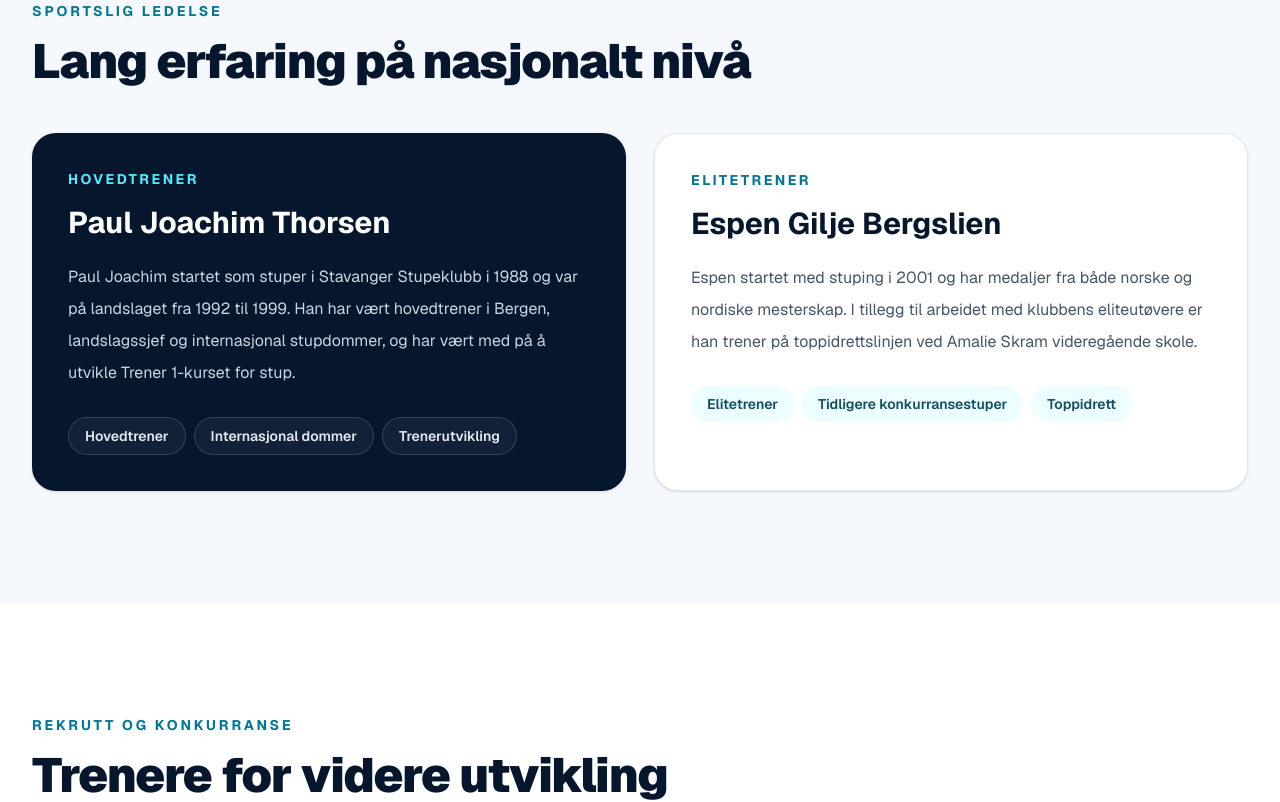
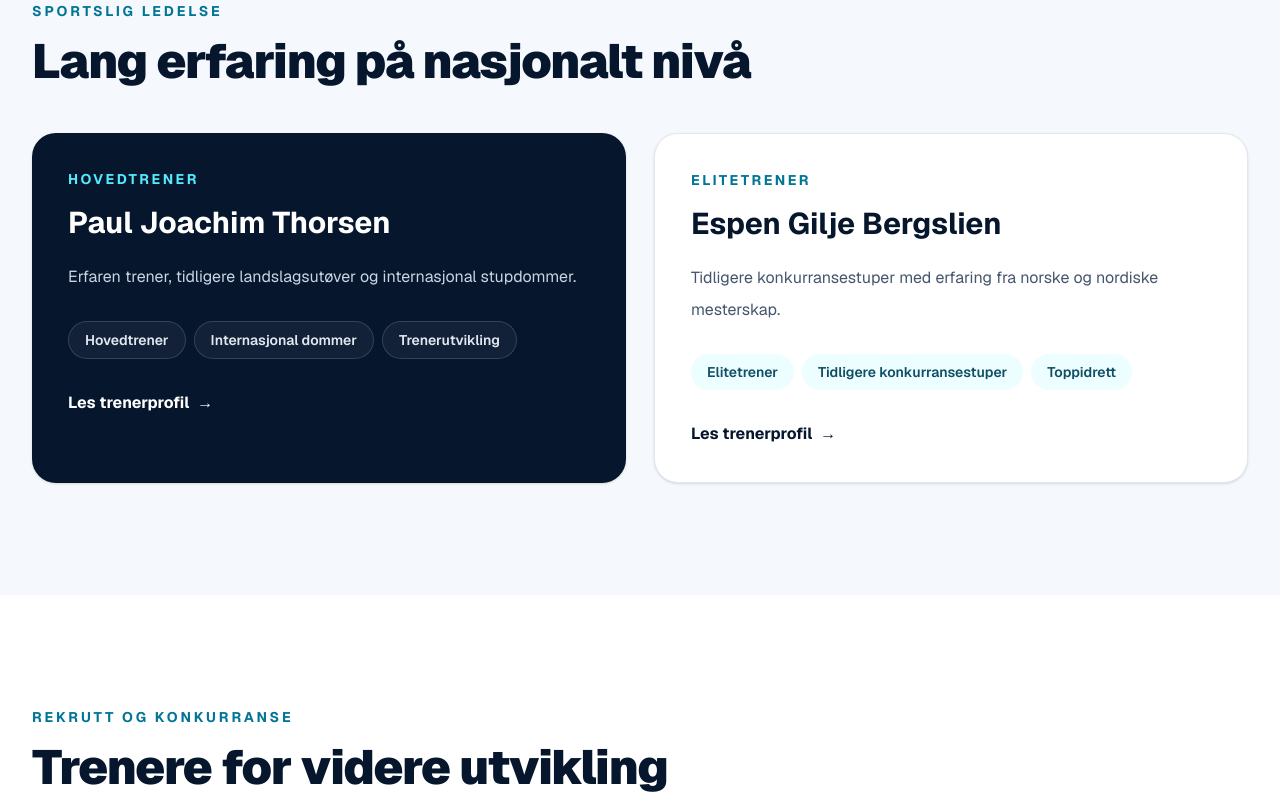
Before and after one commit to PMariusf/bergen-stupeklubb, a Next.js app: page /trenere in a window 1280 px wide. Shown: the part 840-1642 px from the top of the page. Built offline with nearby package versions, Linux system fonts and the light colour scheme; no server answers.

Commit message:
feat: add CMS-ready trainer profiles

```diff
--- /dev/null
+++ b/app/trenere/[slug]/page.tsx
@@ -0,0 +1,141 @@
+import type { Metadata } from "next";
+import Image from "next/image";
+import Link from "next/link";
+import { notFound } from "next/navigation";
+import { getLeadCoach, leadCoaches } from "@/lib/coaches";
+
+type CoachPageProps = {
+  params: Promise<{ slug: string }>;
+};
+
+function initials(name: string) {
+  return name
+    .split(" ")
+    .slice(0, 2)
+    .map((part) => part[0])
+    .join("");
+}
+
+export function generateStaticParams() {
+  return leadCoaches.map((coach) => ({ slug: coach.slug }));
+}
+
+export async function generateMetadata({
+  params,
+}: CoachPageProps): Promise<Metadata> {
+  const { slug } = await params;
+  const coach = getLeadCoach(slug);
+
+  if (!coach) {
+    return { title: "Trener ikke funnet" };
+  }
+
+  return {
+    title: coach.name,
+    description: coach.intro,
+    alternates: {
+      canonical: `/trenere/${coach.slug}`,
+    },
+  };
+}
+
+export default async function CoachProfilePage({ params }: CoachPageProps) {
+  const { slug } = await params;
+  const coach = getLeadCoach(slug);
+
+  if (!coach) {
+    notFound();
+  }
+
+  return (
+    <article className="bg-white">
+      <header className="relative isolate overflow-hidden bg-[#06162d] text-white">
+        <div className="absolute -right-24 top-0 -z-10 h-80 w-80 rounded-full bg-cyan-400/10 blur-3xl" />
+        <div className="mx-auto grid max-w-7xl items-center gap-10 px-5 py-16 lg:grid-cols-[1fr_22rem] lg:px-8 lg:py-24">
+          <div>
+            <Link
+              href="/trenere"
+              className="inline-flex items-center gap-2 font-bold text-cyan-300 transition hover:text-cyan-200"
+            >
+              <span aria-hidden="true">←</span>
+              Tilbake til trenerteamet
+            </Link>
+            <p className="mt-10 text-sm font-bold uppercase tracking-[0.2em] text-cyan-300">
+              {coach.role}
+            </p>
+            <h1 className="mt-4 text-5xl font-black leading-tight tracking-tight sm:text-6xl">
+              {coach.name}
+            </h1>
+            <p className="mt-6 max-w-2xl text-lg leading-8 text-slate-300">
+              {coach.intro}
+            </p>
+          </div>
+
+          <div
+            className="flex aspect-square max-w-xs items-center justify-center rounded-full border border-white/15 bg-white/5 text-7xl font-black text-cyan-300 shadow-2xl"
+            aria-hidden="true"
+          >
+            {initials(coach.name)}
+          </div>
+        </div>
+      </header>
+
+      <div className="mx-auto grid max-w-7xl gap-12 px-5 py-16 lg:grid-cols-[1fr_22rem] lg:px-8 lg:py-24">
+        <div>
+          <h2 className="text-3xl font-black tracking-tight text-[#06162d] sm:text-4xl">
+            Erfaring og rolle
+          </h2>
+          <div className="mt-7 space-y-6 text-lg leading-8 text-slate-700">
+            {coach.body.map((paragraph) => (
+              <p key={paragraph}>{paragraph}</p>
+            ))}
+          </div>
+
+          <div className="relative mt-12 aspect-[16/9] overflow-hidden rounded-[2rem] bg-slate-100 shadow-lg">
+            <Image
+              src="/images/coach-feedback.webp"
+              alt="Trener som gir veiledning til en utøver ved stupebassenget"
+              fill
+              quality={88}
+              sizes="(min-width: 1024px) 760px, 100vw"
+              className="object-cover"
+            />
+          </div>
+        </div>
+
+        <aside className="h-fit rounded-3xl bg-[#edf5fb] p-7 sm:p-8">
+          <p className="text-sm font-bold uppercase tracking-[0.18em] text-cyan-800">
+            Kompetanse
+          </p>
+          <ul className="mt-6 space-y-4">
+            {coach.specialties.map((specialty) => (
+              <li key={specialty} className="flex gap-3 font-bold text-[#06162d]">
+                <span className="text-cyan-600" aria-hidden="true">✓</span>
+                {specialty}
+              </li>
+            ))}
+          </ul>
+        </aside>
+      </div>
+
+      <section className="bg-cyan-400 py-14">
+        <div className="mx-auto flex max-w-7xl flex-col items-start justify-between gap-7 px-5 md:flex-row md:items-center lg:px-8">
+          <div>
+            <h2 className="text-3xl font-black text-[#06162d]">
+              Usikker på hvilken gruppe som passer?
+            </h2>
+            <p className="mt-2 text-lg text-cyan-950/80">
+              Klubben hjelper deg å finne riktig tilbud.
+            </p>
+          </div>
+          <Link
+            href="/kontakt"
+            className="rounded-full bg-[#06162d] px-7 py-4 font-bold text-white transition hover:bg-[#0b315b]"
+          >
+            Kontakt klubben
+          </Link>
+        </div>
+      </section>
+    </article>
+  );
+}
--- a/app/trenere/page.tsx
+++ b/app/trenere/page.tsx
@@ -1,37 +1,18 @@
 import type { Metadata } from "next";
 import Image from "next/image";
 import Link from "next/link";
+import {
+  competitionCoaches,
+  divingSchoolCoaches,
+  leadCoaches,
+  specialCoaches,
+} from "@/lib/coaches";
 
 export const metadata: Metadata = {
   title: "Våre trenere",
   description:
     "Møt trenerteamet i Bergen Stupeklubb og se hvem som følger opp de ulike treningsgruppene.",
 };
-
-const competitionCoaches = [
-  { name: "Claus Gundersen jr.", role: "Rekrutt" },
-  { name: "Trygve Pedersen", role: "Rekrutt og elite" },
-  { name: "Vårin Renate Andvik Holm", role: "Rekrutt" },
-  { name: "Julie Synnøve Thorsen", role: "Rekrutt" },
-  { name: "Oda Prestegård Finne", role: "Rekrutt" },
-];
-
-const divingSchoolCoaches = [
-  { name: "Vera Valentina Hvidsten", role: "Nybegynnere" },
-  { name: "Marko Borojevic", role: "Nybegynnere" },
-  { name: "Anna Wæhle", role: "Nybegynnere" },
-  { name: "Jone Antonsen Holmelid", role: "Nybegynnere" },
-  { name: "Jonas Erik Thorsen", role: "Nybegynnere" },
-  { name: "Amalie Kupka", role: "Nybegynnere" },
-  { name: "Caroline Sofie Kupka", role: "Videregående" },
-  { name: "Anne Sofie Holm", role: "Stupskolen" },
-  { name: "Henrik Skomsvoll", role: "Stupskolen" },
-  { name: "Synne Pedersen Drægri", role: "Stupskolen" },
-  { name: "Sienna Pambo Sunnfør", role: "Stupskolen" },
-  { name: "Isak Børslien", role: "Stupskolen" },
-  { name: "Tuva Tveit-Sletten", role: "Stupskolen" },
-  { name: "Pia Tveit-Sletten", role: "Stupskolen" },
-];
 
 function initials(name: string) {
   return name
@@ -130,60 +111,69 @@ export default function CoachesPage() {
           </header>
 
           <div className="mt-12 grid gap-7 lg:grid-cols-2">
-            <article className="rounded-3xl bg-[#06162d] p-7 text-white shadow-sm sm:p-9">
-              <p className="text-sm font-bold uppercase tracking-[0.18em] text-cyan-300">
-                Hovedtrener
+            {leadCoaches.map((coach, index) => (
+              <article
+                key={coach.slug}
+                className={
+                  index === 0
+                    ? "rounded-3xl bg-[#06162d] p-7 text-white shadow-sm sm:p-9"
+                    : "rounded-3xl border border-slate-200 bg-white p-7 shadow-sm sm:p-9"
+                }
+              >
+                <p
+                  className={
+                    index === 0
+                      ? "text-sm font-bold uppercase tracking-[0.18em] text-cyan-300"
+                      : "text-sm font-bold uppercase tracking-[0.18em] text-cyan-700"
+                  }
+                >
+                  {coach.role}
                 </p>
-              <h3 className="mt-4 text-3xl font-bold">
-                Paul Joachim Thorsen
+                <h3
+                  className={
+                    index === 0
+                      ? "mt-4 text-3xl font-bold"
+                      : "mt-4 text-3xl font-bold text-[#06162d]"
+                  }
+                >
+                  {coach.name}
                 </h3>
-              <p className="mt-5 leading-8 text-slate-300">
-                Paul Joachim startet som stuper i Stavanger Stupeklubb i 1988
-                og var på landslaget fra 1992 til 1999. Han har vært
-                hovedtrener i Bergen, landslagssjef og internasjonal
-                stupdommer, og har vært med på å utvikle Trener 1-kurset for
-                stup.
+                <p
+                  className={
+                    index === 0
+                      ? "mt-5 leading-8 text-slate-300"
+                      : "mt-5 leading-8 text-slate-600"
+                  }
+                >
+                  {coach.intro}
                 </p>
                 <div className="mt-7 flex flex-wrap gap-2">
-                {["Hovedtrener", "Internasjonal dommer", "Trenerutvikling"].map(
-                  (item) => (
+                  {coach.specialties.map((item) => (
                     <span
                       key={item}
-                      className="rounded-full border border-white/15 bg-white/5 px-4 py-2 text-sm font-semibold text-slate-200"
+                      className={
+                        index === 0
+                          ? "rounded-full border border-white/15 bg-white/5 px-4 py-2 text-sm font-semibold text-slate-200"
+                          : "rounded-full bg-cyan-50 px-4 py-2 text-sm font-semibold text-cyan-900"
+                      }
                     >
                       {item}
                     </span>
-                  ),
-                )}
+                  ))}
                 </div>
+                <Link
+                  href={`/trenere/${coach.slug}`}
+                  className={
+                    index === 0
+                      ? "mt-8 inline-flex items-center gap-2 font-bold text-white underline decoration-cyan-400 decoration-2 underline-offset-8 hover:text-cyan-300"
+                      : "mt-8 inline-flex items-center gap-2 font-bold text-[#06162d] underline decoration-cyan-400 decoration-2 underline-offset-8 hover:text-cyan-700"
+                  }
+                >
+                  Les trenerprofil
+                  <span aria-hidden="true">→</span>
+                </Link>
               </article>
-
-            <article className="rounded-3xl border border-slate-200 bg-white p-7 shadow-sm sm:p-9">
-              <p className="text-sm font-bold uppercase tracking-[0.18em] text-cyan-700">
-                Elitetrener
-              </p>
-              <h3 className="mt-4 text-3xl font-bold text-[#06162d]">
-                Espen Gilje Bergslien
-              </h3>
-              <p className="mt-5 leading-8 text-slate-600">
-                Espen startet med stuping i 2001 og har medaljer fra både
-                norske og nordiske mesterskap. I tillegg til arbeidet med
-                klubbens eliteutøvere er han trener på toppidrettslinjen ved
-                Amalie Skram videregående skole.
-              </p>
-              <div className="mt-7 flex flex-wrap gap-2">
-                {["Elitetrener", "Tidligere konkurransestuper", "Toppidrett"].map(
-                  (item) => (
-                    <span
-                      key={item}
-                      className="rounded-full bg-cyan-50 px-4 py-2 text-sm font-semibold text-cyan-900"
-                    >
-                      {item}
-                    </span>
-                  ),
-                )}
-              </div>
-            </article>
+            ))}
           </div>
         </div>
       </section>
@@ -246,33 +236,44 @@ export default function CoachesPage() {
           </header>
 
           <div className="mt-12 grid gap-6 lg:grid-cols-2">
-            <article className="rounded-3xl border border-slate-200 p-7 sm:p-9">
-              <p className="text-sm font-bold uppercase tracking-[0.18em] text-cyan-700">
-                Voksengruppa
+            {specialCoaches.map((coach, index) => (
+              <article
+                key={coach.name}
+                className={
+                  index === 0
+                    ? "rounded-3xl border border-slate-200 p-7 sm:p-9"
+                    : "rounded-3xl bg-[#06162d] p-7 text-white sm:p-9"
+                }
+              >
+                <p
+                  className={
+                    index === 0
+                      ? "text-sm font-bold uppercase tracking-[0.18em] text-cyan-700"
+                      : "text-sm font-bold uppercase tracking-[0.18em] text-cyan-300"
+                  }
+                >
+                  {coach.role}
                 </p>
-              <h3 className="mt-4 text-2xl font-bold text-[#06162d]">
-                Peter Henrik Kupka
+                <h3
+                  className={
+                    index === 0
+                      ? "mt-4 text-2xl font-bold text-[#06162d]"
+                      : "mt-4 text-2xl font-bold"
+                  }
+                >
+                  {coach.name}
                 </h3>
-              <p className="mt-4 leading-7 text-slate-600">
-                Peter tar imot voksne i alle aldre som vil prøve stuping eller
-                hente frem igjen kunnskap fra tidligere. Han er selv aktiv
-                konkurransestuper.
+                <p
+                  className={
+                    index === 0
+                      ? "mt-4 leading-7 text-slate-600"
+                      : "mt-4 leading-7 text-slate-300"
+                  }
+                >
+                  {coach.text}
                 </p>
               </article>
-
-            <article className="rounded-3xl bg-[#06162d] p-7 text-white sm:p-9">
-              <p className="text-sm font-bold uppercase tracking-[0.18em] text-cyan-300">
-                E-sportlaget
-              </p>
-              <h3 className="mt-4 text-2xl font-bold">
-                Alexander Alsaker
-              </h3>
-              <p className="mt-4 leading-7 text-slate-300">
-                Alexander trener klubbens e-sportlag. Han er utdannet
-                ergoterapeut og har erfaring fra både fotball og boksing, i
-                tillegg til interesse for dataspill.
-              </p>
-            </article>
+            ))}
           </div>
         </div>
       </section>
--- /dev/null
+++ b/lib/coaches.ts
@@ -0,0 +1,82 @@
+export type CoachSummary = {
+  name: string;
+  role: string;
+};
+
+export type LeadCoach = CoachSummary & {
+  slug: string;
+  intro: string;
+  body: string[];
+  specialties: string[];
+};
+
+export const leadCoaches: LeadCoach[] = [
+  {
+    slug: "paul-joachim-thorsen",
+    name: "Paul Joachim Thorsen",
+    role: "Hovedtrener",
+    intro:
+      "Erfaren trener, tidligere landslagsutøver og internasjonal stupdommer.",
+    body: [
+      "Paul Joachim startet som stuper i Stavanger Stupeklubb i 1988 og var på landslaget fra 1992 til 1999.",
+      "Han har vært hovedtrener i Bergen, landslagssjef og internasjonal stupdommer. Han har også vært med på å utvikle Trener 1-kurset for stup.",
+      "Som hovedtrener følger han den sportslige utviklingen i klubben og bidrar til en trygg progresjon for både utøvere og trenerteam.",
+    ],
+    specialties: ["Hovedtrener", "Internasjonal dommer", "Trenerutvikling"],
+  },
+  {
+    slug: "espen-gilje-bergslien",
+    name: "Espen Gilje Bergslien",
+    role: "Elitetrener",
+    intro:
+      "Tidligere konkurransestuper med erfaring fra norske og nordiske mesterskap.",
+    body: [
+      "Espen startet med stuping i 2001 og har medaljer fra både norske og nordiske mesterskap.",
+      "I tillegg til arbeidet med klubbens eliteutøvere er han trener på toppidrettslinjen ved Amalie Skram videregående skole.",
+      "Erfaringen som utøver og trener gir ham et godt grunnlag for å følge opp teknikk, mål og utvikling på høyt nivå.",
+    ],
+    specialties: ["Elitetrener", "Tidligere konkurransestuper", "Toppidrett"],
+  },
+];
+
+export const competitionCoaches: CoachSummary[] = [
+  { name: "Claus Gundersen jr.", role: "Rekrutt" },
+  { name: "Trygve Pedersen", role: "Rekrutt og elite" },
+  { name: "Vårin Renate Andvik Holm", role: "Rekrutt" },
+  { name: "Julie Synnøve Thorsen", role: "Rekrutt" },
+  { name: "Oda Prestegård Finne", role: "Rekrutt" },
+];
+
+export const divingSchoolCoaches: CoachSummary[] = [
+  { name: "Vera Valentina Hvidsten", role: "Nybegynnere" },
+  { name: "Marko Borojevic", role: "Nybegynnere" },
+  { name: "Anna Wæhle", role: "Nybegynnere" },
+  { name: "Jone Antonsen Holmelid", role: "Nybegynnere" },
+  { name: "Jonas Erik Thorsen", role: "Nybegynnere" },
+  { name: "Amalie Kupka", role: "Nybegynnere" },
+  { name: "Caroline Sofie Kupka", role: "Videregående" },
+  { name: "Anne Sofie Holm", role: "Stupskolen" },
+  { name: "Henrik Skomsvoll", role: "Stupskolen" },
+  { name: "Synne Pedersen Drægri", role: "Stupskolen" },
+  { name: "Sienna Pambo Sunnfør", role: "Stupskolen" },
+  { name: "Isak Børslien", role: "Stupskolen" },
+  { name: "Tuva Tveit-Sletten", role: "Stupskolen" },
+  { name: "Pia Tveit-Sletten", role: "Stupskolen" },
+];
+
+export const specialCoaches = [
+  {
+    name: "Peter Henrik Kupka",
+    role: "Voksengruppa",
+    text: "Peter tar imot voksne i alle aldre som vil prøve stuping eller hente frem igjen kunnskap fra tidligere. Han er selv aktiv konkurransestuper.",
+  },
+  {
+    name: "Alexander Alsaker",
+    role: "E-sportlaget",
+    text: "Alexander trener klubbens e-sportlag. Han er utdannet ergoterapeut og har erfaring fra både fotball og boksing, i tillegg til interesse for dataspill.",
+  },
+];
+
+export function getLeadCoach(slug: string) {
+  return leadCoaches.find((coach) => coach.slug === slug);
+}
```
Also changed, not shown: app/sitemap.ts (+8 -1 lines). Lines whose indentation alone changed are shown as unchanged.
